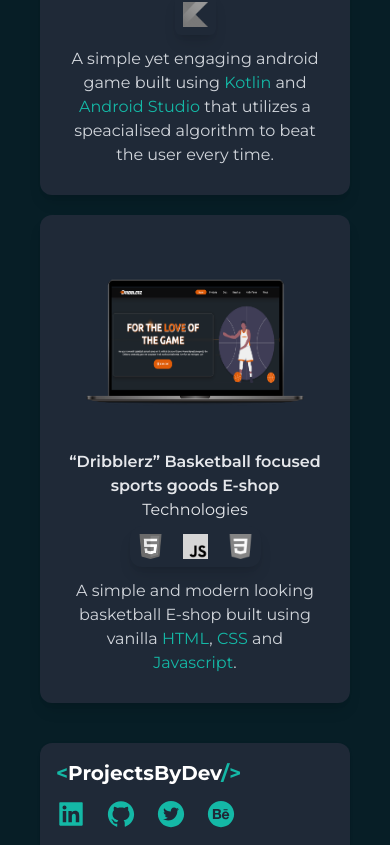
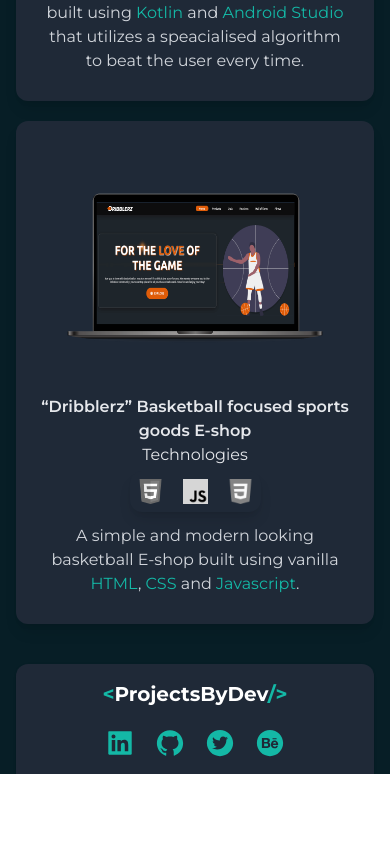
Before and after one commit to DevmalWije/my-portfolio, a Next.js app: page / in a window 390 px wide. Shown: the part 5182-6027 px from the top of the page. After the commit the page ends 5956 px from the top, so only its background shows below. Built offline with nearby package versions, Linux system fonts and the light colour scheme.

Commit message:
Fixed footer styling for mobile views

```diff
--- a/pages/index.js
+++ b/pages/index.js
@@ -68,7 +68,7 @@
         <link rel="manifest" href="/site.webmanifest" />
       </Head>
 
-      <main className="bg-white bg-cover px-10 md:px-40 lg:px-11 dark:bg-dark_mode">
+      <main className="bg-white bg-cover px-4 md:px-40 lg:px-11 dark:bg-dark_mode">
         <section className="min-h-screen select-none">
           <nav className="z-30 py-10 lg:-mb-24 flex justify-between select-none m-auto max-w-6xl">
             <h1 className="font-bold text-xl font-Montserrat text-gray-800 dark:text-white rounded-lg px-2 py-2">
@@ -586,14 +586,14 @@
         </section>
 
         <footer class=" bg-white rounded-t-xl shadow  dark:bg-gray-800">
-          <div class="w-full mx-auto container md:p-6 p-4 md:flex md:items-center md:justify-between">
-            <span class="text-sm text-teal-500 sm:text-center">
+          <div class="w-full mx-auto container md:p-6 p-4 flex flex-col md:flex-row md:items-center md:justify-between">
+            <span class="text-sm text-teal-500 text-center">
               <span className="font-bold text-xl font-Montserrat text-gray-800 dark:text-white rounded-lg">
                 <span className="text-teal-500">&lt;</span>ProjectsByDev
                 <span className="text-teal-500">&#47;&gt;</span>
               </span>
             </span>
-            <ul class="flex flex-wrap items-center text-teal-500 gap-5 text-3xl  mt-3 sm:mt-0">
+            <ul class="flex flex-wrap justify-center items-center text-teal-500 gap-5 text-3xl mt-5 md:mt-0">
               <li>
                 <a
                   href="https://www.linkedin.com/in/devmalwije"
```
